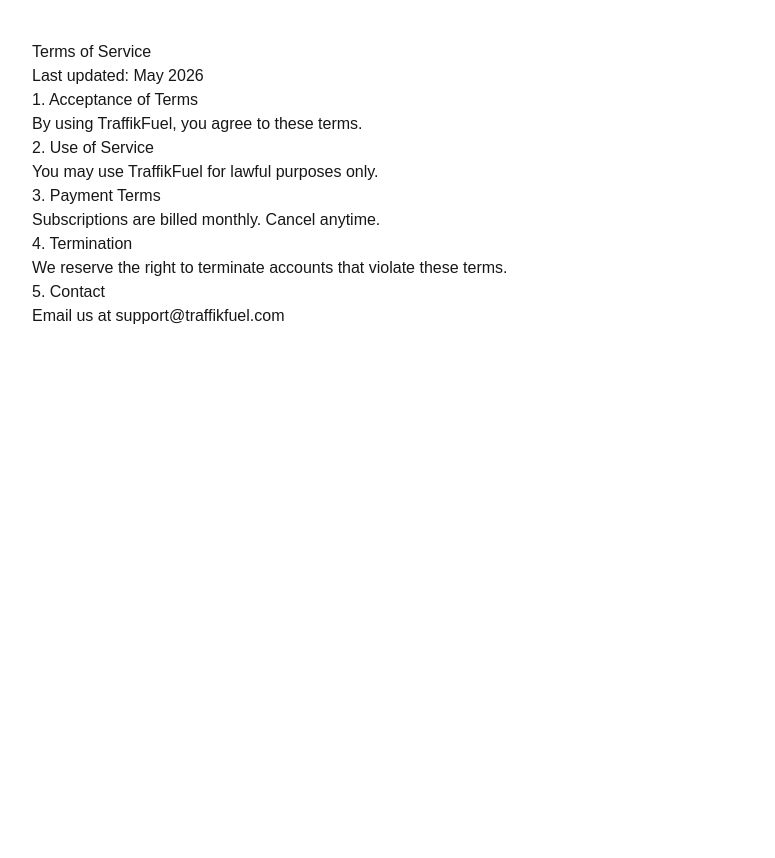
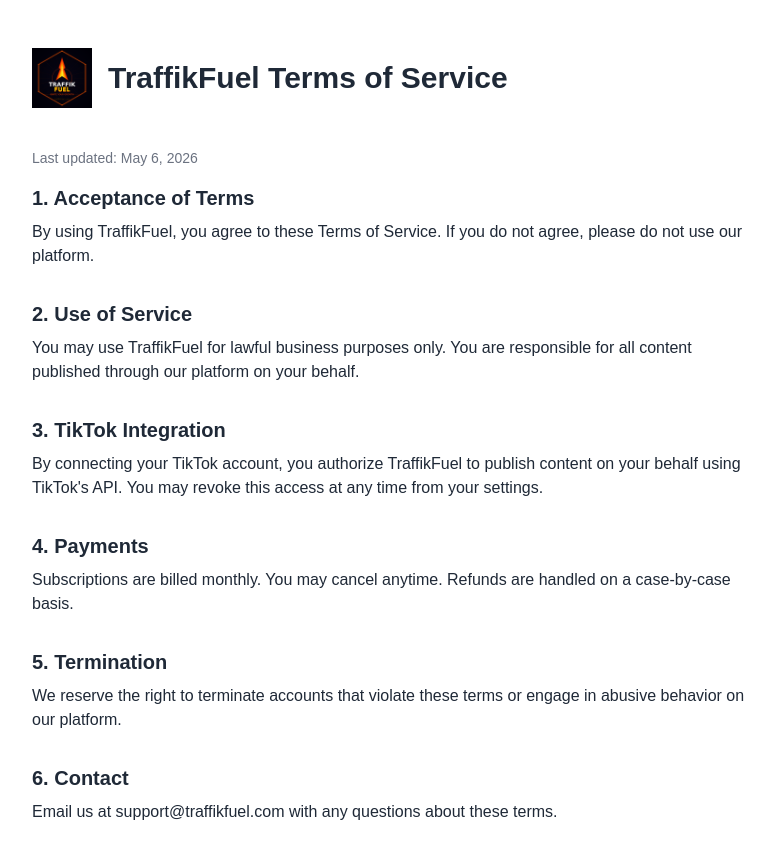
Before and after one commit to thenovarfounder-del/traffikfuel, a Next.js app: page /terms in a window 1280 px wide. Shown: the top 858 px of the page, without its empty margins (248-1023 px from the left). Before the commit the page ends 800 px from the top, so only its background shows below. Built offline with nearby package versions, Linux system fonts and the light colour scheme.

Commit message:
Add logo to Terms and Privacy pages

```diff
--- a/src/app/privacy/page.tsx
+++ b/src/app/privacy/page.tsx
@@ -1 +1,47 @@
 export default function PrivacyPage() { return (<main style={{padding:'40px',maxWidth:'800px',margin:'0 auto'}}><h1>Privacy Policy</h1><p>Last updated: May 2026</p><h2>Information We Collect</h2><p>We collect email, usage data, and TikTok profile info when you connect your account.</p><h2>How We Use It</h2><p>We use your data to provide TraffikFuel services and improve your experience.</p><h2>Data Security</h2><p>All data is encrypted and stored securely.</p><h2>Contact</h2><p>Email us at support@traffikfuel.com</p></main>) }
+import Image from 'next/image'
+
+export default function PrivacyPolicy() {
+  return (
+    <main className="min-h-screen bg-white text-gray-800">
+      <div className="max-w-3xl mx-auto px-6 py-12">
+        <div className="flex items-center gap-4 mb-10">
+          <Image src="/icon.png" alt="TraffikFuel" width={60} height={60} />
+          <h1 className="text-3xl font-bold">TraffikFuel Privacy Policy</h1>
+        </div>
+
+        <p className="mb-4 text-sm text-gray-500">Last updated: May 6, 2026</p>
+
+        <section className="mb-8">
+          <h2 className="text-xl font-semibold mb-2">1. Information We Collect</h2>
+          <p>We collect information you provide directly to us, such as your name, email address, phone number, and business information when you create an account or use our services.</p>
+        </section>
+
+        <section className="mb-8">
+          <h2 className="text-xl font-semibold mb-2">2. How We Use Your Information</h2>
+          <p>We use the information we collect to provide, maintain, and improve our services, process transactions, send notifications, and comply with legal obligations.</p>
+        </section>
+
+        <section className="mb-8">
+          <h2 className="text-xl font-semibold mb-2">3. Information Sharing</h2>
+          <p>We do not sell your personal information. We may share your information with third-party service providers who assist us in operating our platform, subject to confidentiality agreements.</p>
+        </section>
+
+        <section className="mb-8">
+          <h2 className="text-xl font-semibold mb-2">4. TikTok Integration</h2>
+          <p>When you connect your TikTok account, we access only the data you authorize. We use TikTok's API to publish content on your behalf. We do not store your TikTok credentials.</p>
+        </section>
+
+        <section className="mb-8">
+          <h2 className="text-xl font-semibold mb-2">5. Data Security</h2>
+          <p>We implement industry-standard security measures to protect your personal information from unauthorized access, disclosure, or destruction.</p>
+        </section>
+
+        <section className="mb-8">
+          <h2 className="text-xl font-semibold mb-2">6. Contact Us</h2>
+          <p>If you have questions about this Privacy Policy, please contact us at support@traffikfuel.com.</p>
+        </section>
+      </div>
+    </main>
+  )
+}
--- a/src/app/terms/page.tsx
+++ b/src/app/terms/page.tsx
@@ -1,18 +1,46 @@
+import Image from 'next/image'
+
 export default function TermsPage() {
-  return (
-    <main style={{ padding: '40px', maxWidth: '800px', margin: '0 auto' }}>
-      <h1>Terms of Service</h1>
-      <p>Last updated: May 2026</p>
-      <h2>1. Acceptance of Terms</h2>
-      <p>By using TraffikFuel, you agree to these terms.</p>
-      <h2>2. Use of Service</h2>
-      <p>You may use TraffikFuel for lawful purposes only.</p>
-      <h2>3. Payment Terms</h2>
-      <p>Subscriptions are billed monthly. Cancel anytime.</p>
-      <h2>4. Termination</h2>
-      <p>We reserve the right to terminate accounts that violate these terms.</p>
-      <h2>5. Contact</h2>
-      <p>Email us at support@traffikfuel.com</p>
-    </main>
-  )
+return (
+<main className="min-h-screen bg-white text-gray-800">
+<div className="max-w-3xl mx-auto px-6 py-12">
+<div className="flex items-center gap-4 mb-10">
+<Image src="/icon.png" alt="TraffikFuel" width={60} height={60} />
+<h1 className="text-3xl font-bold">TraffikFuel Terms of Service</h1>
+</div>
+
+<p className="mb-4 text-sm text-gray-500">Last updated: May 6, 2026</p>
+
+<section className="mb-8">
+<h2 className="text-xl font-semibold mb-2">1. Acceptance of Terms</h2>
+<p>By using TraffikFuel, you agree to these Terms of Service. If you do not agree, please do not use our platform.</p>
+</section>
+
+<section className="mb-8">
+<h2 className="text-xl font-semibold mb-2">2. Use of Service</h2>
+<p>You may use TraffikFuel for lawful business purposes only. You are responsible for all content published through our platform on your behalf.</p>
+</section>
+
+<section className="mb-8">
+<h2 className="text-xl font-semibold mb-2">3. TikTok Integration</h2>
+<p>By connecting your TikTok account, you authorize TraffikFuel to publish content on your behalf using TikTok's API. You may revoke this access at any time from your settings.</p>
+</section>
+
+<section className="mb-8">
+<h2 className="text-xl font-semibold mb-2">4. Payments</h2>
+<p>Subscriptions are billed monthly. You may cancel anytime. Refunds are handled on a case-by-case basis.</p>
+</section>
+
+<section className="mb-8">
+<h2 className="text-xl font-semibold mb-2">5. Termination</h2>
+<p>We reserve the right to terminate accounts that violate these terms or engage in abusive behavior on our platform.</p>
+</section>
+
+<section className="mb-8">
+<h2 className="text-xl font-semibold mb-2">6. Contact</h2>
+<p>Email us at support@traffikfuel.com with any questions about these terms.</p>
+</section>
+</div>
+</main>
+)
 }
```
